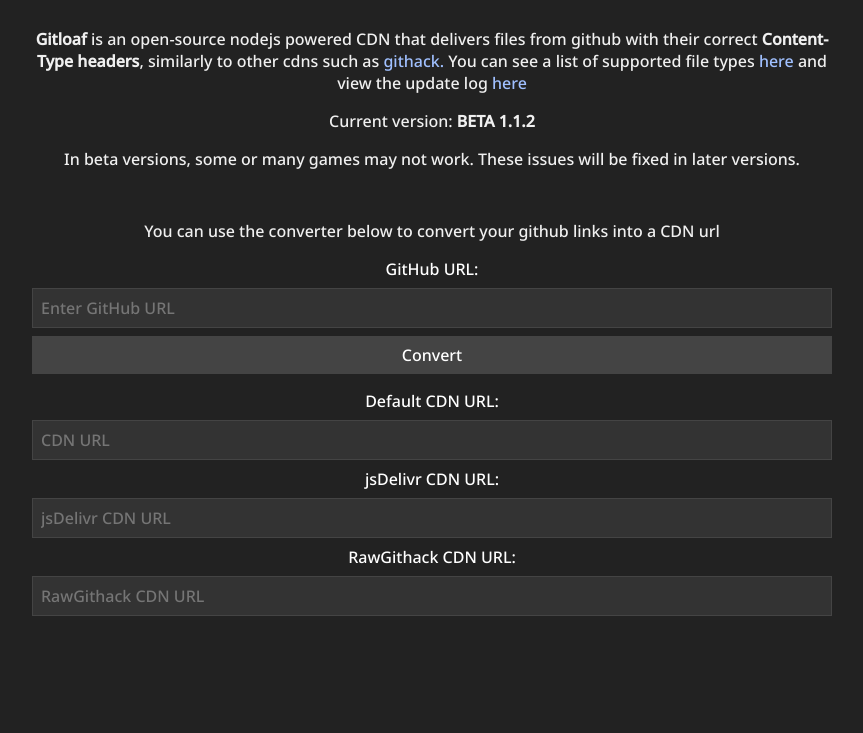
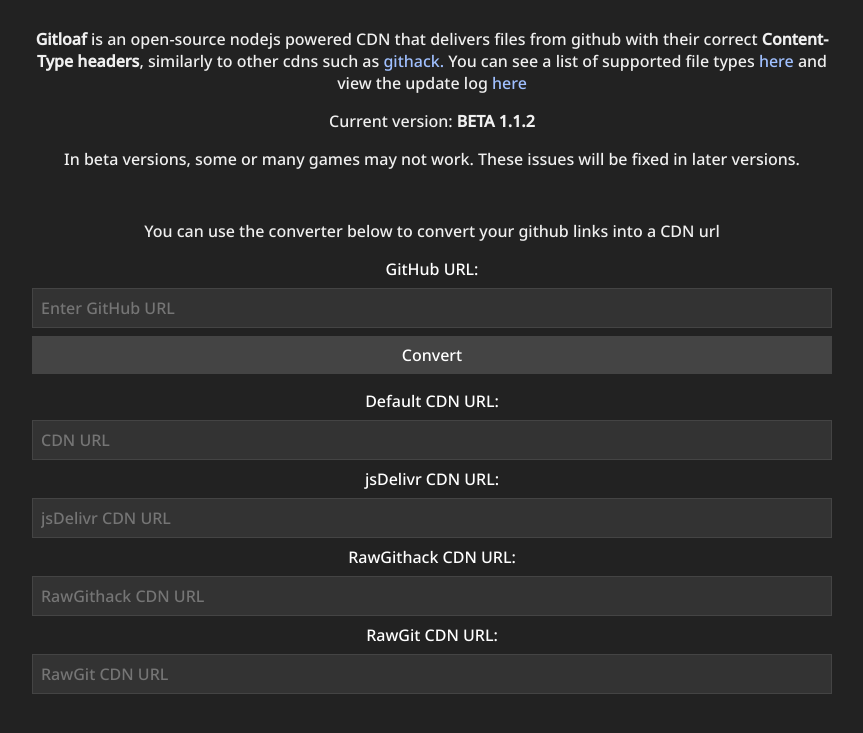
Before and after one commit to albibos/gitloaf, a website: page public/index.html in a window 1280 px wide. Shown: the part 193-926 px from the top of the page, without its empty margins (208-1071 px from the left). Before the commit the page ends 849 px from the top, so only its background shows below. Drawn offline with Linux system fonts and the light colour scheme.

Commit message:
add rawgit

```diff
--- a/public/index.html
+++ b/public/index.html
@@ -43,6 +43,9 @@
           <label for="converted-githack-url">RawGithack CDN URL:</label>
         </div>
           <input type="text" id="converted-githack-url" placeholder="RawGithack CDN URL" readonly />
+            <label for="converted-rawgit-url">RawGit CDN URL:</label>
+        </div>
+          <input type="text" id="converted-rawgit-url" placeholder="RawGit CDN URL" readonly />
       </div>
     </div>
   </div>
```
